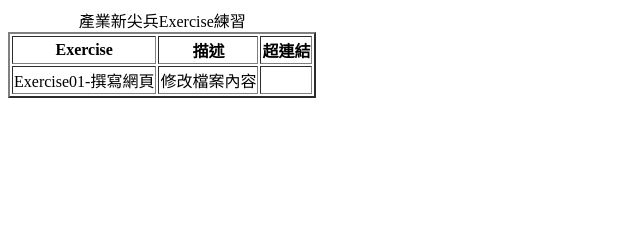
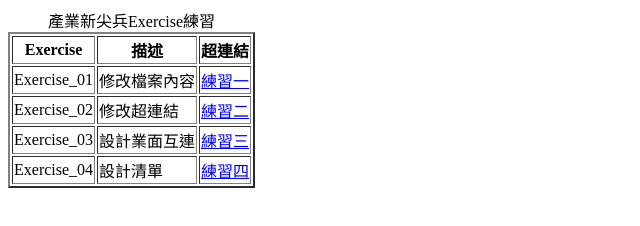
Before and after one commit to Foursea0809/Exercise, a plain HTML site: page index.html in a window 1280 px wide. Shown: the whole page, without its empty margins (0-640 px from the left). Drawn offline with Linux system fonts and the light colour scheme.

Commit message:
exercise

```diff
--- a/index.html
+++ b/index.html
@@ -5,11 +5,11 @@
     <meta charset="UTF-8">
     <meta http-equiv="X-UA-Compatible" content="IE=edge">
     <meta name="viewport" content="width=device-width, initial-scale=1.0">
-    <title>Document</title>
+    <title>首頁</title>
 </head>
 
 <body>
-    <table border="2">
+    <table border="2" wight=>
         <caption>產業新尖兵Exercise練習</caption>
         <thead>
             <tr>
@@ -20,19 +20,27 @@
         </thead>
         <tbody>
             <tr>
-                <td>Exercise01-撰寫網頁</td>
+                <td>Exercise_01</td>
                 <td>修改檔案內容</td>
-                <td><a href=""</td>
+                <td><a href="file:///D:/GIT/myself/Exercise/Exercise_01/Ans01.html" target="_blank">練習一</a></td>
+            </tr>
+            <tr>
+                <td>Exercise_02</td>
+                <td>修改超連結</td>
+                <td><a href="file:///D:/GIT/myself/Exercise/Exercise_02/Ans02.html" target="_blank">練習二</a></td>
+            </tr>
+            <tr>
+                <td>Exercise_03</td>
+                <td>設計業面互連</td>
+                <td><a href="file:///D:/GIT/myself/Exercise/Exercise_03/Ans03.html" target="_blank">練習三</a></td>
+            </tr>
+            <tr>
+                <td>Exercise_04</td>
+                <td>設計清單</td>
+                <td><a href="file:///D:/GIT/myself/Exercise/Exercise_04/Ans04.html" target="_blank">練習四</a></td>
             </tr>
 
-
         </tbody>
-
-
-
-
-
-
 
 
     </table>
```
Also changed, not shown: Exercise_01/index.html (renamed from Exercise_01/Ans01.html, +11 -0 lines), Exercise_02/index.html (renamed from Exercise_02/Ans02.html, +11 -0 lines), Exercise_03/Ans03.html (deleted, +0 -18 lines), Exercise_03/index.html (added, +24 -0 lines), Exercise_04/Ans04.html (deleted, +0 -12 lines), Exercise_04/index.html (added, +35 -0 lines).
